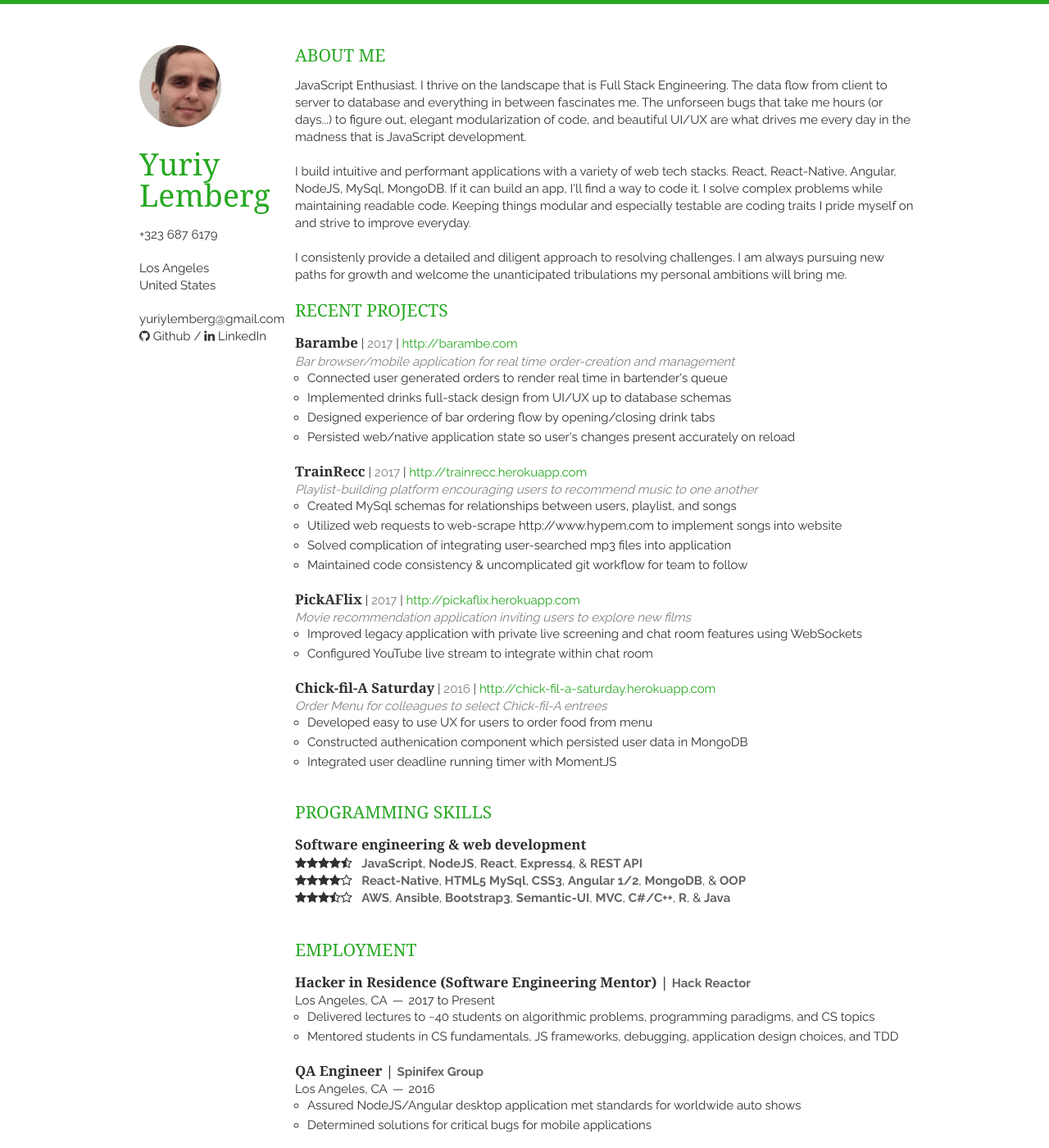
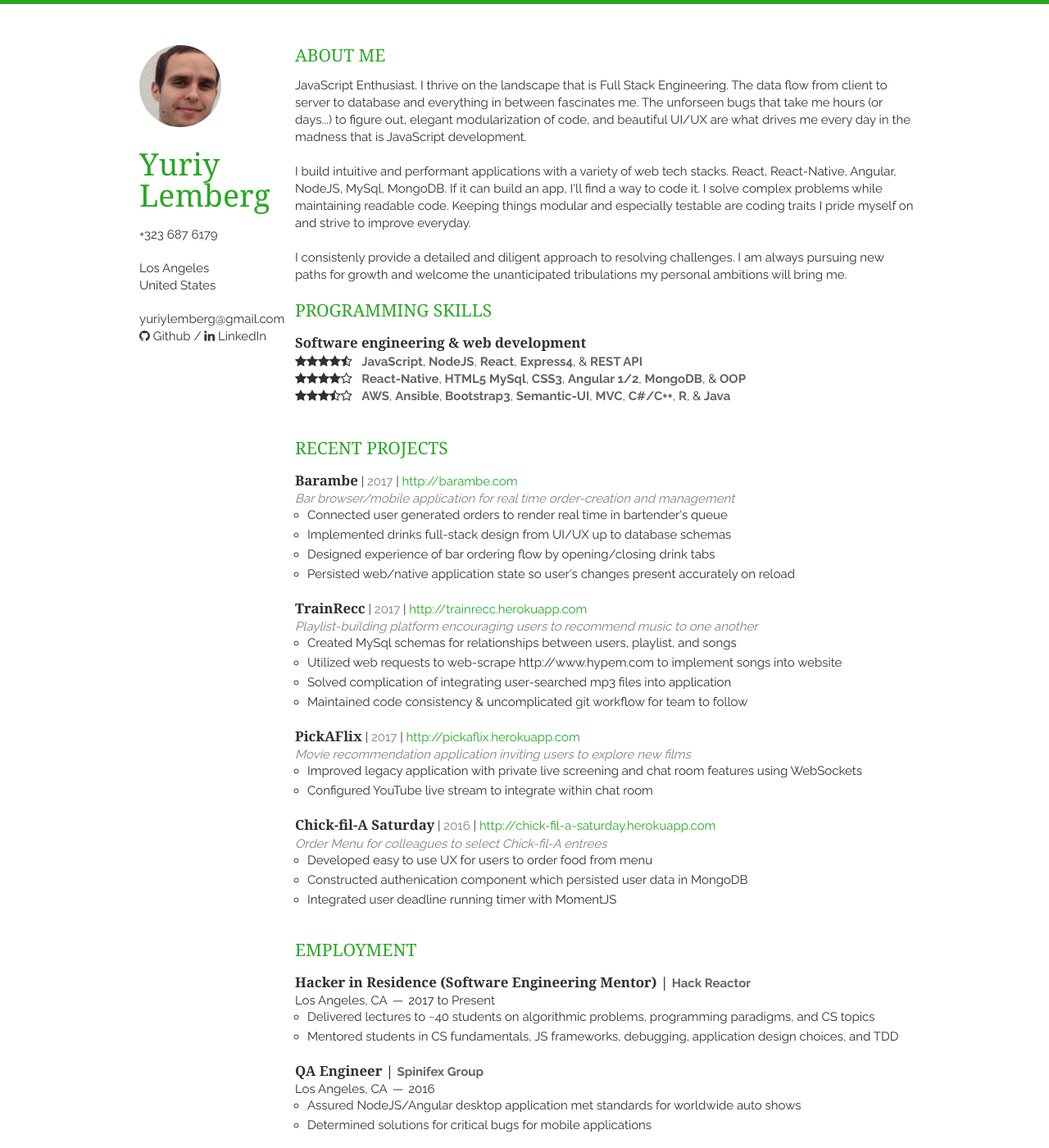
Before and after one commit to ylemberg/ylemberg.github.io, a Jekyll site: the page built from index.html, in a window 1280 px wide and 1400 px high. Shown: the whole window at 82% size. Built offline with Jekyll 4.4.1, drawn with Linux system fonts in a browser that asks for light colours; nearby versions of some CDN libraries; the list of posts is cut into pages by our own code; part of the change alters nothing that is shown.

```diff
--- a/index.html
+++ b/index.html
@@ -4,9 +4,9 @@ layout: layout
 
 {% include aboutme.html %}
 
+{% include skills.html %}
+
 {% include projects.html %}
-
-{% include skills.html %}
 
 {% include employment.html %}
 
```
Also changed, not shown: 1 other file.
